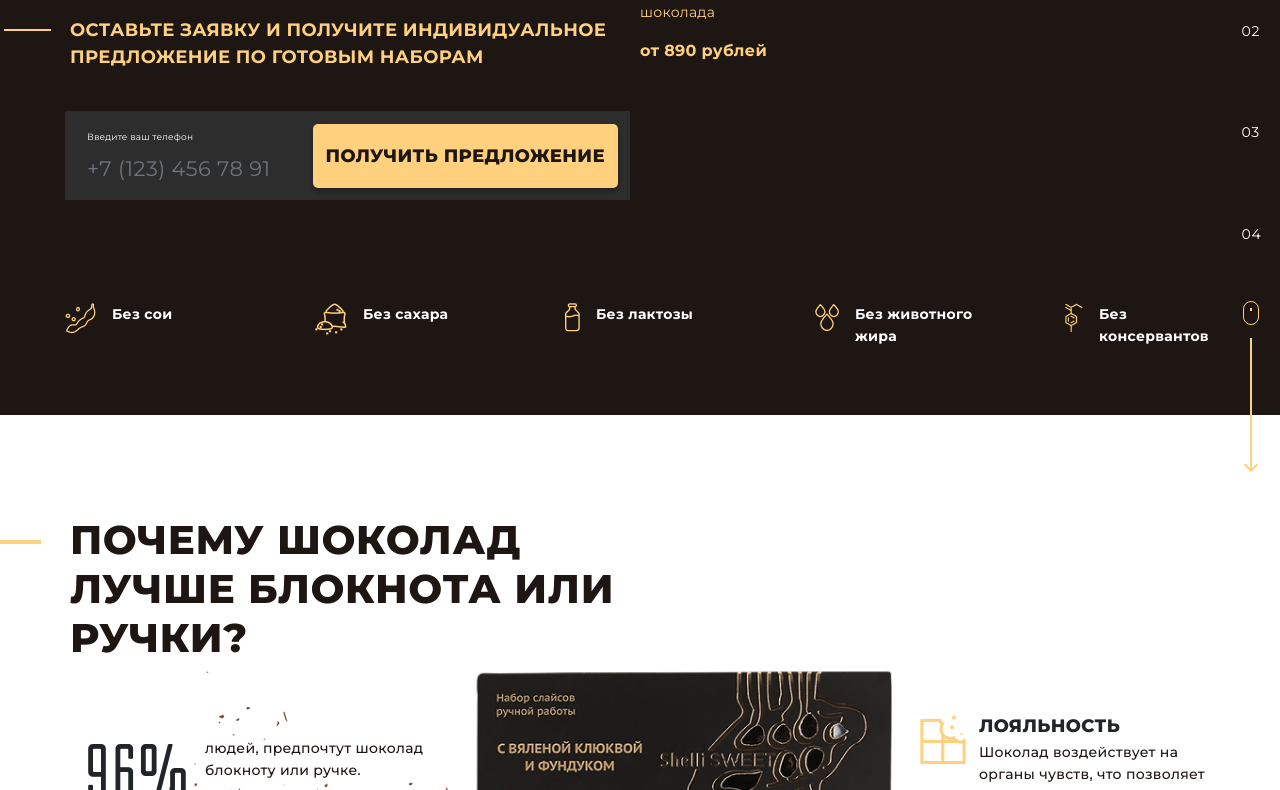
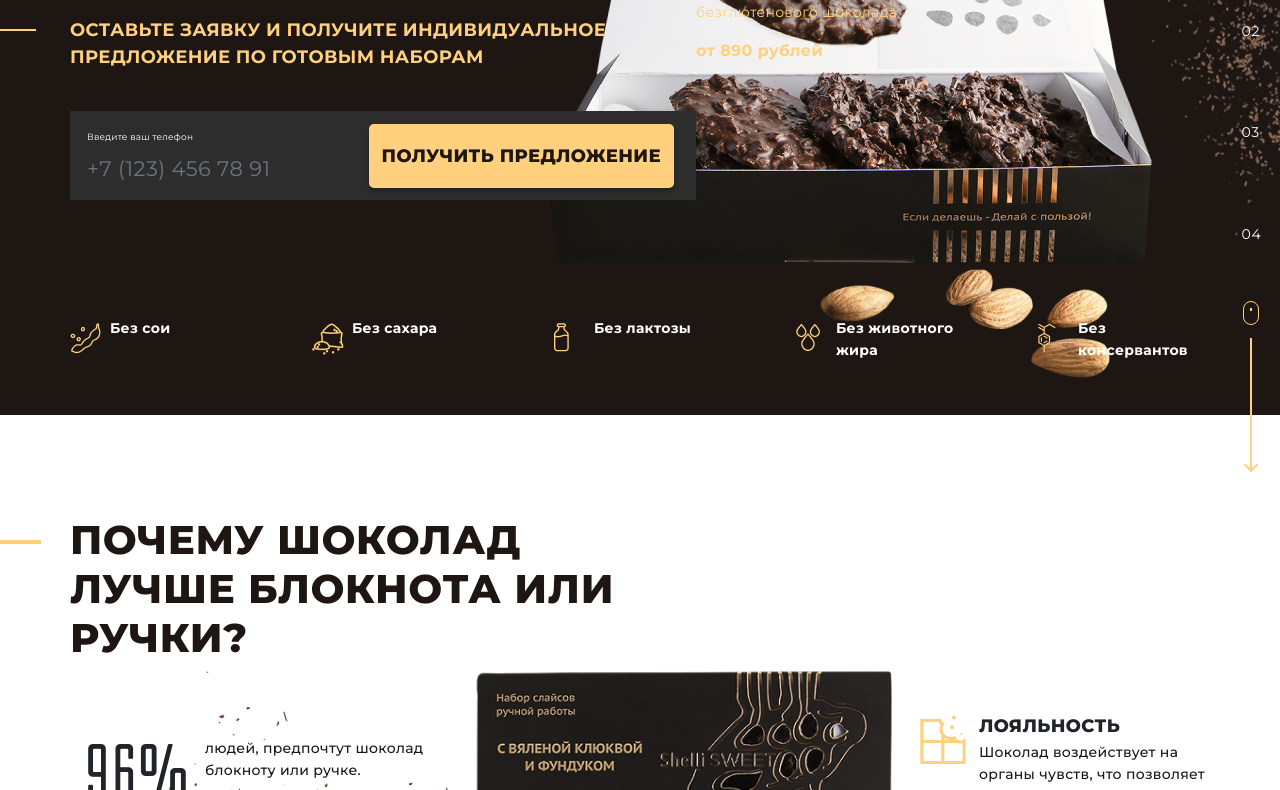
Before and after one commit to Keanir/test_HL, a plain HTML site: page index.html in a window 1280 px wide. Shown: the part 371-1161 px from the top of the page. Drawn offline with nearby package versions, Linux system fonts and the light colour scheme.

Commit message:
Some style fixes

```diff
--- a/css/main.css
+++ b/css/main.css
@@ -234,6 +234,10 @@ body {
 }
 
 .intro_description {
+  padding-left: 56px;
+}
+
+.intro_description-text {
   font-size: 14px;
   line-height: 21px;
   letter-spacing: 0.02em;
@@ -249,6 +253,7 @@ body {
 }
 
 .intro_form-row {
+  max-width: 626px;
   height: 78px;
 }
 
@@ -300,18 +305,22 @@ body {
 }
 
 .intro_list {
-  margin-top: 136px;
+  max-width: 1138px;
+  margin-top: 160px;
   color: #FFF;
 }
 
+.intro_list ul {
+  width: 100%;
+}
+
 .intro_list-item {
-  padding: 10px;
+  background-repeat: no-repeat;
+  background-position-y: 6px;
   width: 100%;
   max-width: 170px;
-}
-
-.intro_list-text {
-  position: absolute;
+  min-height: 40px;
+  padding-left: 40px;
   font-weight: bold;
   font-size: 14px;
   line-height: 22px;
@@ -319,7 +328,7 @@ body {
   color: #FFF;
 }
 
-li:last-child .intro_list-text {
+li:last-child.intro_list-item {
   color: #1E1613;
 }
 
@@ -504,7 +513,7 @@ li:last-child .intro_list-text {
   color: #1E1613;
 }
 
-.card_hover + .card-body .reveal {
+.card_hover+.card-body .reveal {
   z-index: 2;
   visibility: hidden;
   opacity: 0;
@@ -512,7 +521,7 @@ li:last-child .intro_list-text {
   padding: 0;
 }
 
-.card_hover:hover + .card-body .reveal {
+.card_hover:hover+.card-body .reveal {
   height: auto;
   visibility: visible;
   opacity: 1;
@@ -705,27 +714,33 @@ li:last-child .intro_list-text {
 
 /* MEDIA QUERIES */
 
-@media (max-width: 1499.98px) {
+@media (max-width: 1500px) {
   .slider {
     left: 97%;
   }
+
   .first-section_bckg {
-    background: #1E1613 url("../img/Frame.png") no-repeat top right;
+    background: #1E1613 url("../img/choco_banan.png") no-repeat top right;
   }
-  li:last-child .intro_list-text {
+
+  li:last-child.intro_list-item {
     color: #FFF;
   }
+
   .header_contacts-text,
   .header_contacts-number {
     color: #FFF;
   }
-  .intro_description,
+
+  .intro_description-text,
   .intro_description-price {
     color: #FFD17E;
   }
+
   .info_percent-row {
     margin: 0;
   }
+
   .your_phone::before {
     right: 100%;
     top: -57%;
@@ -733,29 +748,35 @@ li:last-child .intro_list-text {
   }
 }
 
-@media (max-width: 1199.98px) {
+@media (max-width: 1200px) {
   .slider {
     display: none;
   }
+
   .first-section_bckg {
     background: #1E1613;
   }
-  li:last-child .intro_list-text {
+
+  .intro_description {
+    padding-left: 15px;
+  }
+
+  .intro_description-text,
+  .intro_description-price {
     color: #FFF;
   }
-  .header_contacts-text,
-  .header_contacts-number {
-    color: #FFF;
-  }
+
   .form-group {
     margin: 25px 0;
     padding-left: 10px;
   }
+
   .your_phone::before {
     right: 100%;
     top: -68%;
     height: 78px;
   }
+
   .personal_data,
   .personal_data a {
     color: #000;
@@ -769,6 +790,7 @@ li:last-child .intro_list-text {
     align-items: center;
     justify-content: center;
   }
+
   .header_small-menu {
     display: block;
     color: #fff;
@@ -776,9 +798,11 @@ li:last-child .intro_list-text {
     cursor: pointer;
     z-index: 1000;
   }
+
   .fa-times {
     display: none;
   }
+
   .nav-list {
     list-style: none;
     position: fixed;
@@ -793,18 +817,23 @@ li:last-child .intro_list-text {
     justify-content: space-around;
     z-index: 900;
   }
+
   .open .fa-times {
     display: block;
   }
+
   .open .fa-bars {
     display: none;
   }
+
   .open .nav-list {
     display: flex;
   }
+
   .nav-item {
     border-bottom: 2px solid rgba(255, 255, 255, 0.3);
   }
+
   .nav-link {
     display: block;
     color: #fff;
@@ -821,63 +850,73 @@ li:last-child .intro_list-text {
     height: 0;
     width: 98%;
   }
+
   .card_price {
     font-size: 20px;
     line-height: 27px;
   }
+
   .card_buy_btn {
     width: 125px;
   }
 }
 
-@media (max-width: 575.98px) {
+@media (max-width: 576px) {
   .nav {
     text-align: center;
   }
+
   .nav-link {
     line-height: 30px;
   }
+
   .first-section_bckg {
     background: none;
     background-color: #1E1613;
   }
+
   .intro_title {
     font-size: 30px;
     line-height: 40px;
   }
-  .header_contacts-number, .header_contacts-text {
-    color: #FFF;
-  }
+
   .cards {
     height: auto;
   }
+
   .card {
     background-color: #2A201D;
   }
+
   .third-section_form {
     padding-left: 10px;
   }
+
   .third-section_form_title {
     font-size: 24px;
     line-height: 30px;
   }
+
   .third-section_form_subtitle {
     font-size: 14px;
     line-height: 20px;
   }
+
   .call_me {
     margin-right: 0;
   }
+
   .your_phone::before {
     right: 1px;
     width: 98%;
   }
 }
 
-@media (max-width: 474px) {
+@media (max-width: 456px) {
   .intro_title {
     padding-top: 20px;
   }
+
   .third-section_form_title,
   .third-section_form_subtitle,
   .personal_data,
--- a/index.html
+++ b/index.html
@@ -82,7 +82,7 @@
 
     <section class="container-fluid first-section_bckg" id="section1">
       <div class="content first-section-size">
-        <div class="row align-items-end no-gutters intro">
+        <div class="row align-items-end intro">
           <div class="col-md-10 col-xl-6">
             <h1 class="intro_title">БРЕНДИРОВАННЫЙ ШОКОЛАД РУЧНОЙ РАБОТЫ</h1>
             <h3 class="intro_subtitle">
@@ -90,21 +90,22 @@
               наборам
             </h3>
           </div>
-          <div class="col-md-12 col-xl-2">
-            <p class="intro_description">
+          <div class="col-md-12 col-xl-3 intro_description">
+            <p class="intro_description-text">
               Набор натурального <br />
               безглютенового шоколада
             </p>
             <p class="intro_description-price">от 890 рублей</p>
           </div>
         </div>
-        <div class="row align-items-center intro_form-row">
-          <div class="col-xs-12 col-md-9 col-xl-6">
+        <div class="row ml-0 align-items-center intro_form-row">
+          <!-- <div class="col-xs-12 col-md-9 col-xl-6"> -->
           <form>
-              <div class="d-flex flex-wrap form-row align-items-center intro_form">
+            <div class="d-flex flex-wrap align-items-center intro_form">
               <div class="col intro_form-input">
                 <label class="intro_form-input_label" for="formInput">Введите ваш телефон</label>
-                  <input type="tel" class="phone__mask form-input form-control" id="formInput" placeholder="+7 (123) 456 78 91" />
+                <input type="tel" class="phone__mask form-input form-control" id="formInput"
+                  placeholder="+7 (123) 456 78 91" />
               </div>
               <div class="col text-center">
                 <button type="submit" class="btn intro_form-btn">
@@ -113,33 +114,26 @@
               </div>
             </div>
           </form>
+          <!-- </div> -->
         </div>
-        </div>
-        <div class="row intro_list list-unstyled justify-content-between">
-          <div class="col-md-5 col-lg-7 col-xl-12">
-            <ul class="row justify-content-between list-unstyled">
-              <li class="intro_list-item">
-                <img class="mr-3" src="./img/soy.png" alt="">
-                <span class="intro_list-text">Без сои</span>
+        <div class="intro_list">
+          <ul class="d-flex flex-wrap justify-content-between list-unstyled">
+            <li class="intro_list-item" style="background-image: url(./img/soy.png);">
+              Без сои
             </li>
-              <li class="intro_list-item">
-                <img class="mr-3" src="./img/sugar.png" alt="">
-                <span class="intro_list-text">Без сахара</span>
+            <li class="intro_list-item" style="background-image: url(./img/sugar.png);">
+              Без сахара
             </li>
-              <li class="intro_list-item">
-                <img class="mr-3" src="./img/lactose.png" alt="">
-                <span class="intro_list-text">Без лактозы</span>
+            <li class="intro_list-item" style="background-image: url(./img/lactose.png);">
+              Без лактозы
             </li>
-              <li class="intro_list-item">
-                <img class="mr-3" src="./img/fat.png" alt="">
-                <span class="intro_list-text">Без животного <br> жира</span>
+            <li class="intro_list-item" style="background-image: url(./img/fat.png);">
+              Без животного жира
             </li>
-              <li class="intro_list-item">
-                <img class="mr-3" src="./img/conser.png" alt="">
-                <span class="intro_list-text">Без <br> консервантов</span>
+            <li class="intro_list-item" style="background-image: url(./img/conser.png);">
+              Без консервантов
             </li>
           </ul>
-          </div>
         </div>
       </div>
     </section>
@@ -174,7 +168,8 @@
               </div>
               <div class="col-xl-6">
                 <p class="info_title m-0">Лояльность</p>
-                <p class="info_description mt-1">Шоколад воздействует на органы чувств, что позволяет вызвать эмоциональную
+                <p class="info_description mt-1">Шоколад воздействует на органы чувств, что позволяет вызвать
+                  эмоциональную
                   привязку к бренду</p>
               </div>
             </div>
@@ -186,7 +181,8 @@
           </div>
           <div class="col-xs-12 col-md-8 col-xl-3 mr-xl-5">
             <p class="info_title m-0">Шоколад любит более 95% людей</p>
-            <p class="info_description info_description_width mt-1">Всеобщая любовь к шоколаду станет лучшим инструментом положительного
+            <p class="info_description info_description_width mt-1">Всеобщая любовь к шоколаду станет лучшим
+              инструментом положительного
               общения с сотрудниками, клиентами и партнерами</p>
           </div>
         </div>
@@ -327,7 +323,8 @@
           <!-- ID сюда добавил, чтобы сайд-скролл работал на каждом элементе -->
           <div class="col third-section_form" id="section4">
             <h3 class="third-section_form_title">СОМНЕВАЕТЕСЬ? <br> ЛУЧШЕ ОДИН РАЗ ПОПРОБОВАТЬ</h3>
-            <p class="third-section_form_subtitle">Наш шоколад всегда свежий и вкусный. Оставьте свои контакты и мы БЕСПЛАТНО доставим его
+            <p class="third-section_form_subtitle">Наш шоколад всегда свежий и вкусный. Оставьте свои контакты и мы
+              БЕСПЛАТНО доставим его
               Вам на дегустацию!</p>
             <form>
               <div class="form-row align-items-center call_me">
@@ -348,7 +345,7 @@
         </div>
 
       </div>
-    </section >
+    </section>
   </main>
 
   <script src="./js/mobile_menu.js"></script>
```
Lines whose indentation alone changed are shown as unchanged.
